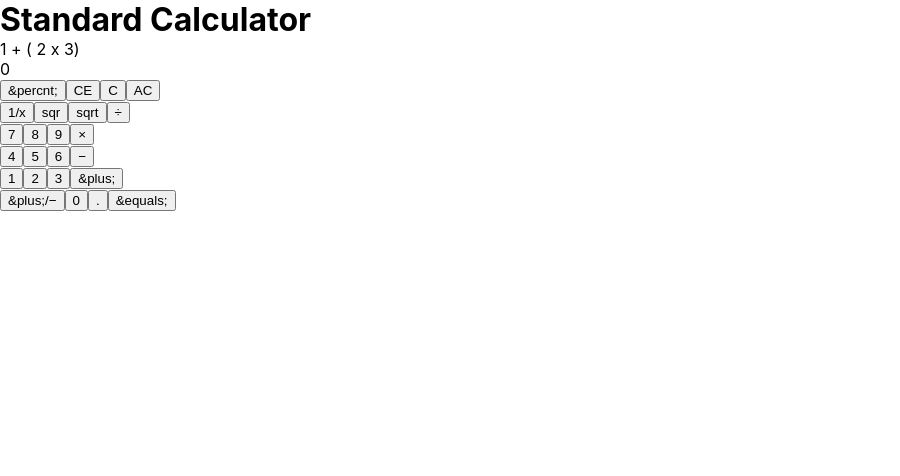
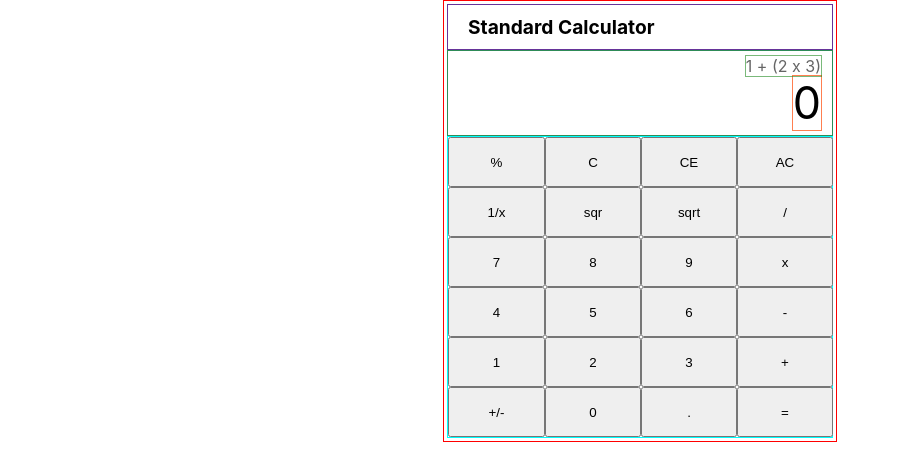
Before and after one commit to cdngouma/js-calculator, a React (Create React App) app: page / in a window 1280 px wide. Shown: the top 476 px of the page, without its empty margins (0-900 px from the left). Built offline with nearby package versions, Linux system fonts and the light colour scheme.

Commit message:
Improved layout

```diff
--- a/src/App.css
+++ b/src/App.css
@@ -1,3 +1,151 @@
 * {
    margin: 0;
+   box-sizing: border-box;
 }
+
+.App {
+   border: solid 1px red;
+   width: 394px;
+   margin: auto;
+   padding: 3px;
+}
+
+#app_name {
+   border: solid 1px rebeccapurple;
+   font-size: 1.2em;
+   padding: 10px 20px;
+}
+
+#display {
+   border: solid 1px seagreen;
+   width: 100%;
+   padding: 5px 10px;
+   display: flex;
+   flex-direction: column;
+   align-items: flex-end;
+}
+
+#formula-display {
+   border: solid 1px forestgreen;
+   height: 18px;
+   text-align: right;
+   opacity: 60%;
+}
+
+#result-display {
+   border: solid 1px coral;
+   font-size: 2.8em;
+   text-align: right;
+}
+
+#keyboard {
+   border: solid 1px aqua;
+   width: 100%;
+   display: grid;
+   grid-template-columns: 97px 96px 96px 96px;
+   grid-template-rows: 50px 50px 50px 50px 50px 50px;
+   gap: auto;
+}
+
+/* First row */
+#percent {
+   grid-column-start: 1;
+   grid-row-start: 1;
+}
+#reset {
+   grid-column-start: 2;
+   grid-row-start: 1;
+}
+#clear {
+   grid-column-start: 3;
+   grid-row-start: 1;
+}
+#delete {
+   grid-column-start: 4;
+   grid-row-start: 1;
+}
+/* Second row */
+#inv {
+   grid-column-start: 1;
+   grid-row-start: 2;
+}
+#sqr {
+   grid-column-start: 2;
+   grid-row-start: 2;
+}
+#sqrt {
+   grid-column-start: 3;
+   grid-row-start: 2;
+}
+#divide {
+   grid-column-start: 4;
+   grid-row-start: 2;
+}
+/* Third row */
+#seven {
+   grid-column-start: 1;
+   grid-row-start: 3;
+}
+#eight {
+   grid-column-start: 2;
+   grid-row-start: 3;
+}
+#nine {
+   grid-column-start: 3;
+   grid-row-start: 3;
+}
+#multiply {
+   grid-column-start: 4;
+   grid-row-start: 3;
+}
+/* Fourth row */
+#four {
+   grid-column-start: 1;
+   grid-row-start: 4;
+}
+#five {
+   grid-column-start: 2;
+   grid-row-start: 4;
+}
+#six {
+   grid-column-start: 3;
+   grid-row-start: 4;
+}
+#subtract {
+   grid-column-start: 4;
+   grid-row-start: 4;
+}
+/* Fith row */
+#one {
+   grid-column-start: 1;
+   grid-row-start: 5;
+}
+#two {
+   grid-column-start: 2;
+   grid-row-start: 5;
+}
+#three {
+   grid-column-start: 3;
+   grid-row-start: 5;
+}
+#add {
+   grid-column-start: 4;
+   grid-row-start: 5;
+}
+/* Sixth row */
+#sign-toggle {
+   grid-column-start: 1;
+   grid-row-start: 6;
+}
+#zero {
+   grid-column-start: 2;
+   grid-row-start: 6;
+}
+#decimal {
+   grid-column-start: 3;
+   grid-row-start: 6;
+}
+#equals {
+   grid-column-start: 4;
+   grid-row-start: 6;
+}
--- a/src/App.js
+++ b/src/App.js
@@ -1,15 +1,49 @@
 import React from 'react';
 import './App.css';
 
-import Calculator from './Calculator';
-
+const appName = "Standard Calculator";
 
 function App() {
-  return (
-    <div className="App">
-      <Calculator />
-    </div>
-  );
+   return (
+      <div className="App">
+         <h1 id="app_name">{appName}</h1>
+         <div id="display">
+            <div><span id="formula-display">1 + (2 x 3)</span></div>
+            <div><span id="result-display">0</span></div>
+         </div>
+         <div id="keyboard">
+            {/* System buttons */}
+            <button id="clear" className="app__func-btn">CE</button>
+            <button id="reset" className="app__func-btn">C</button>
+            <button id="delete" className="app__func-btn">AC</button>
+            {/* Basic operators */}
+            <button id="add" className="app__func-btn">+</button>
+            <button id="subtract" className="app__func-btn">-</button>
+            <button id="multiply" className="app__func-btn">x</button>
+            <button id="divide" className="app__func-btn">/</button>
+            {/* Scientific functions */}
+            <button id="sqr" className="app__func-btn">sqr</button>
+            <button id="sqrt" className="app__func-btn">sqrt</button>
+            <button id="inv" className="app__func-btn">1/x</button>
+            <button id="percent" className="app__func-btn">%</button>
+            {/* digits buttons */}
+            <button id="zero">0</button>
+            <button id="one">1</button>
+            <button id="two">2</button>
+            <button id="three">3</button>
+            <button id="four">4</button>
+            <button id="five">5</button>
+            <button id="six">6</button>
+            <button id="seven">7</button>
+            <button id="eight">8</button>
+            <button id="nine">9</button>
+            {/* other buttons */}
+            <button id="decimal">.</button>
+            <button id="sign-toggler">+/-</button>
+            <button id="equals">=</button>
+         </div>
+      </div>
+   );
 }
 
 export default App;
--- a/src/Calculator.js
+++ /dev/null
@@ -1,15 +0,0 @@
-import React from 'react';
-import Keyboard from './Keyboard';
-import Display from './Display';
-
-const Calculator = () => {
-   return (
-      <div>
-         <h1>Standard Calculator</h1>
-         <Display />
-         <Keyboard />
-      </div>
-   );
-}
-
-export default Calculator;
--- a/src/Display.js
+++ /dev/null
@@ -1,12 +0,0 @@
-import React from 'react';
-
-const Display = () => {
-   return (
-      <div>
-         <div><span id="expression">1 + ( 2 x 3)</span></div>
-         <div><span id="result-display">0</span></div>
-      </div>
-   );
-}
-
-export default Display;
--- a/src/Keyboard.js
+++ /dev/null
@@ -1,46 +0,0 @@
-import React from 'react';
-
-const Keyboard = () => {
-   return (
-      <div>
-         <div className='row'>
-            <button id="percent">&percnt;</button>
-            <button id="clear">CE</button>
-            <button id="reset">C</button>
-            <button id="delete">AC</button>
-         </div>
-         <div>
-            <button id="inverse">1/x</button>
-            <button id="sqr">sqr</button>
-            <button id="sqrt">sqrt</button>
-            <button id="divide">&divide;</button>
-         </div>
-         <div className="row">
-            <button id="seven">7</button>
-            <button id="eight">8</button>
-            <button id="nine">9</button>
-            <button id="multiply" >&times;</button>
-         </div>
-         <div className="row">
-            <button id="four">4</button>
-            <button id="five">5</button>
-            <button id="six">6</button>
-            <button id="subtract">&minus;</button>
-         </div>
-         <div className="row">
-            <button id="one">1</button>
-            <button id="two">2</button>
-            <button id="three">3</button>
-            <button id="add">&plus;</button>
-         </div>
-         <div className="row">
-            <button id="sign-toggle">&plus;/&minus;</button>
-            <button id="zero">0</button>
-            <button id="decimal">.</button>
-            <button id="equals">&equals;</button>
-         </div>
-      </div>
-   );
-}
-
-export default Keyboard;
```
